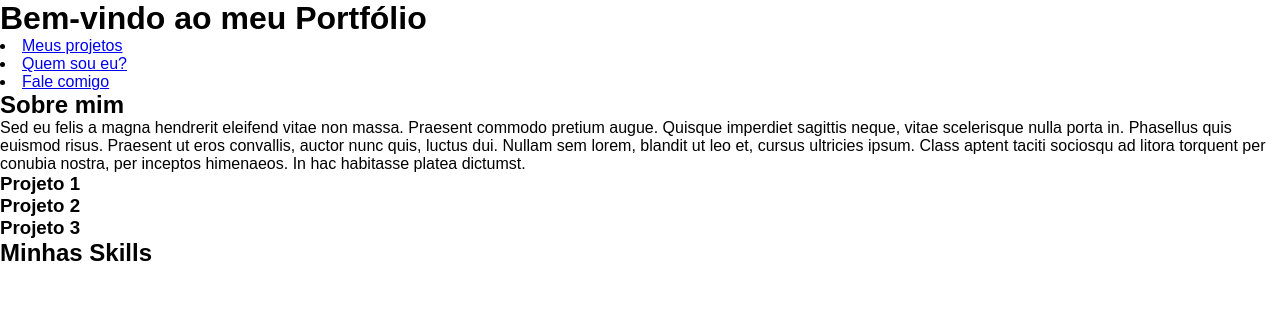
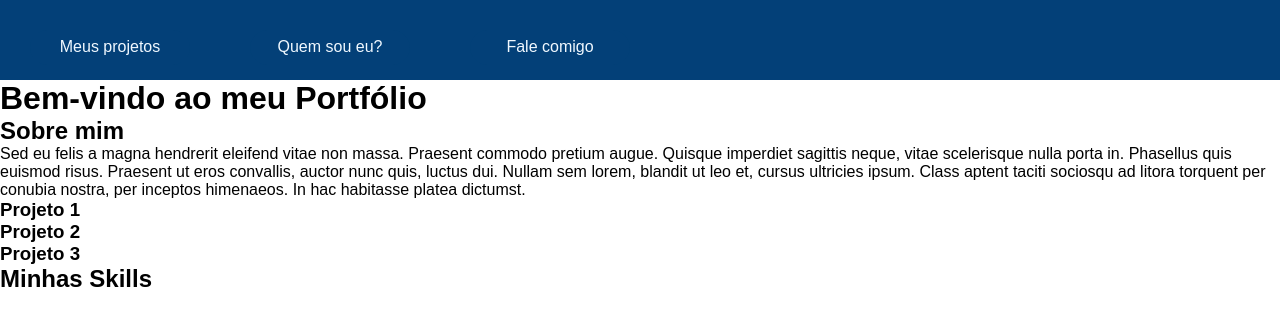
Before and after one commit to Tassio-Med/portfolio, a React (Create React App) app in the folder portfolio/: page / in a window 1280 px wide. Shown: the top 326 px of the page. Built offline with nearby package versions, Linux system fonts and the light colour scheme.

Commit message:
iniciando o css pra visualização prévia

```diff
--- /dev/null
+++ b/portfolio/src/App.css
@@ -0,0 +1,3 @@
+.app {
+  text-align: center;
+}
--- a/portfolio/src/App.js
+++ b/portfolio/src/App.js
@@ -5,7 +5,7 @@ import Skills from "./components/skills";
 
 function App() {
   return (
-    <div className="App">
+    <div className="app">
       <Header/>
       <About/>
       <Projects/>
--- a/portfolio/src/components/header.css
+++ b/portfolio/src/components/header.css
@@ -1,8 +1,24 @@
-boards {
-  display: flex;
-  align-items: center;
+.projects, .about, .contact {
+  border-radius: 25px;
+  display: inline-flex;
   justify-content: space-around;
-  width: 25%;
-  height: 200px;
-  background-color: blue;
+  width: 160px;
+  height: 35px;
+  margin: 30px;
+  background-color: #034078;
 }
+
+a {
+  color: aliceblue;
+  padding: 8px;
+  justify-content: center;
+  text-align: center;
+  text-decoration: none;
+  /* font-weight: bold; */
+}
+
+nav {
+  width: 100%;
+  height: 80px;
+  background-color: #034078;
+}
--- a/portfolio/src/components/header.js
+++ b/portfolio/src/components/header.js
@@ -3,12 +3,18 @@ import './header.css';
 function Header(){
   return(
     <div>
+      <nav>
+        <li className="projects">
+          <a href="#projects">Meus projetos</a>
+          </li>
+        <li className="about">
+          <a href="#about">Quem sou eu?</a>
+        </li>
+        <li className="contact">
+          <a href="#contact">Fale comigo</a>
+        </li>
+      </nav>
       <h1>Bem-vindo ao meu Portfólio</h1>
-      <nav>
-        <li><a href="#projects">Meus projetos</a></li>
-        <li><a href="#about">Quem sou eu?</a></li>
-        <li><a href="#contact">Fale comigo</a></li>
-      </nav>
     </div>
   )
 }
```
